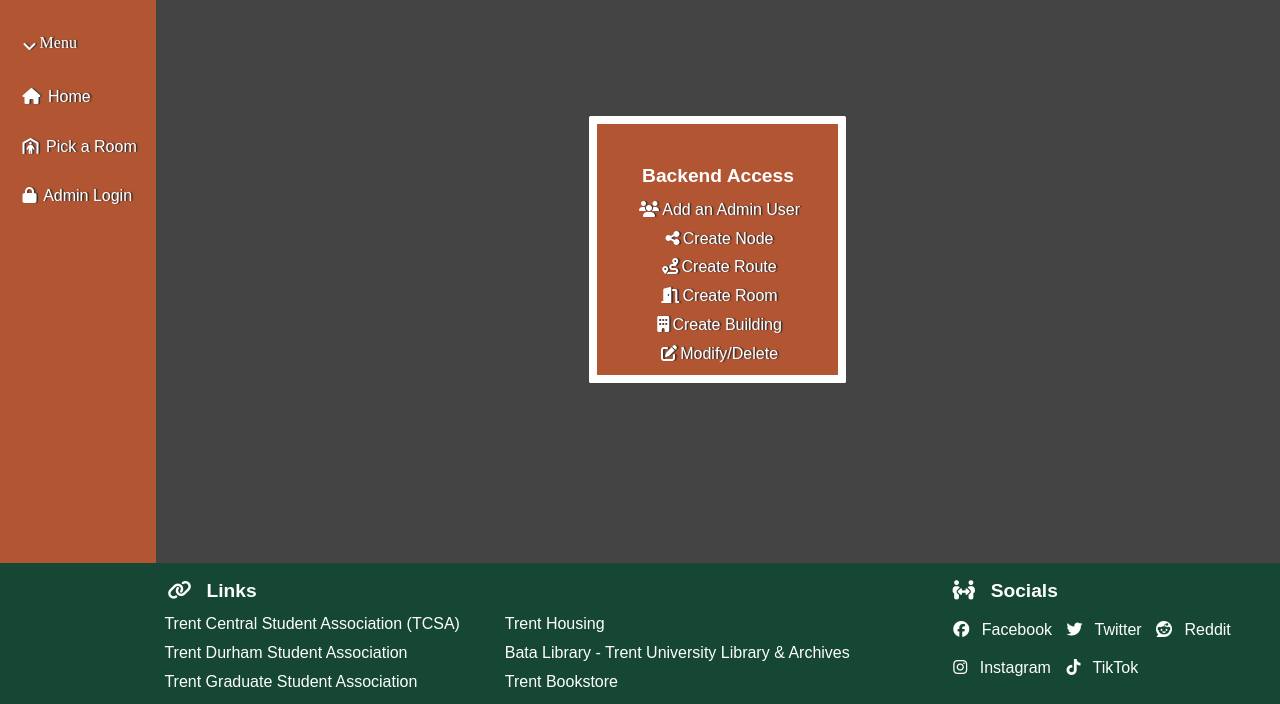
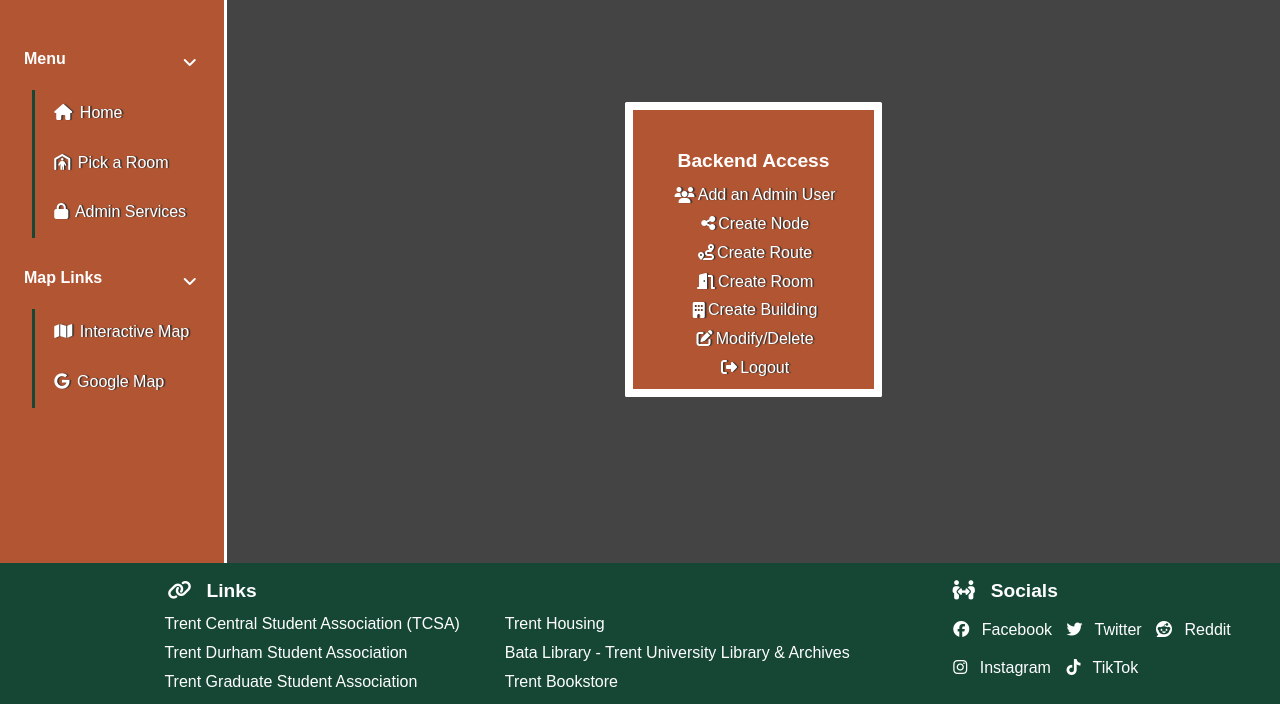
Before and after one commit to HamzaGiTX786/COIS-4000Y---Trent-Class-Find, a PHP site: page /backend.php in a window 1280 px wide. Shown: the part 96-800 px from the top of the page. Run offline with PHP 8.4, Linux system fonts and the light colour scheme; a user stored in the database is signed in; some libraries are stand-ins or nearby versions.

Commit message:
Merge branch 'master' of https://github.com/HamzaGiTX786/COIS-4000Y---Trent-Class-Find

```diff
--- a/backend.php
+++ b/backend.php
@@ -59,6 +59,8 @@ exit();
         <li><a href="modify.php"><i class="fa-solid fa-pen-to-square"></i>Modify/Delete</a></li>
         <?php endif; ?>
 
+        <li><a href="logout.php"><i class="fa-solid fa-right-from-bracket"></i>Logout</a></li>
+
     </ol>
 
 
--- a/includes/nav.php
+++ b/includes/nav.php
@@ -1,8 +1,19 @@
 <nav>
+    <h2 class="navmenu">Menu<i class="fa-solid fa-angle-down"></i></h2>
     <ul>
-        <li id ="navmenu"><i class = "fa-solid fa-angle-down"></i>Menu</li>
         <li><a href="index.php"><i class="fa-solid fa-house"></i> Home</a></li>
         <li><a href="pickaroom.php"><i class="fa-solid fa-person-shelter"></i> Pick a Room</a></li>
-        <li><a href="admin.php"><i class="fa-solid fa-lock"></i> Admin Login</a></li>
+        <li><a href="admin.php"><i class="fa-solid fa-lock"></i> Admin Services</a></li>
+    </ul>
+
+    <h2 class="navmenu">Map Links<i class="fa-solid fa-angle-down"></i></h2>
+    <ul>
+        <li><a href="https://www.trentu.ca/map/"><i class="fa-solid fa-map"></i> Interactive Map</a></li>
+        <li><a href="https://goo.gl/maps/WprAyGqH2Q6DcYPo7"><i class="fa-brands fa-google"></i> Google Map</a></li>
     </ul>
 </nav>
+
+      <!-- run script at the bottom, no need for async since not essential -->
+      <script src="scripts/nav.js"></script>
+</nav>
+<!-- end of nav.php -->
--- /dev/null
+++ b/scripts/nav.js
@@ -0,0 +1,29 @@
+"use strict";
+
+// geting html collection of class chevron to narrow it down
+let collapsible = document.getElementsByClassName("navmenu");
+
+// opted not to confine to chevron only, but to whole line chevron is on
+
+// iterate over every item in the collection (2 items basically)
+for (let i = 0; i < collapsible.length; i++) {
+  // adding an event listener for click and defining function
+  collapsible[i].addEventListener("click", function() {
+
+    // get the sibling of class arrow (the ul after)
+    let navlist = this.nextElementSibling;
+
+    // if the display is none, show it
+    // (by setting display to block basically)
+    if(navlist.style.display === "none")
+    {
+      navlist.style.display = "block";
+    }
+    // otherwise, if it is block (showing), make it none (hide it)
+    else {
+      navlist.style.display = "none";
+    }
+  });
+}
+
+// end of nav.js
--- a/styles/master.css
+++ b/styles/master.css
@@ -75,6 +75,21 @@ li{
 i{
     padding: .2em;
 }
+
+.navmenu {
+    display: flex;
+    justify-content: space-between;
+    padding-left: 1.5em;
+    padding-right: 1.5em;
+    padding-top: 2em;
+    color: #fff;
+    font-weight: 600;
+}
+
+/* to make a cursor appear over the nav chevron line */
+.navmenu:hover{
+    cursor: pointer;
+  }
 
 .start,.end,.submit{
     padding: .5em;
@@ -242,10 +257,14 @@ section i{
 nav{
     justify-content: center;
     background-color:#B15533;
-    width: max-content;
+    width: 14em;
     padding: 0;
+    padding-top: 1.2em;
     min-height: 100%;
     font-family: "museo-sans","Arial";
+    border-right: #fff;
+    border-style: solid;
+    border-right-width: 0.5 em;
 }
 
 nav a{
@@ -258,13 +277,19 @@ nav a{
 nav ul{
     margin: 0;
     padding: 1em;
-    padding-top: 2em;
+    padding-top: 1em;
+    padding-bottom: 0;
 }
 
 nav li{
-    padding-bottom: 1.5em;
+    padding-top: 0.7em;
+    padding-bottom: 1em;
+    margin-left: 1em;
+    padding-left: 1em;
     color: #fff;
     text-shadow: 0.1em 0px 1px #333;
+    border-left: rgb(21, 71, 52);
+    border-style: solid;
 }
 
 #navmenu{
```
Also changed, not shown: logout.php (added, +11 -0 lines).
